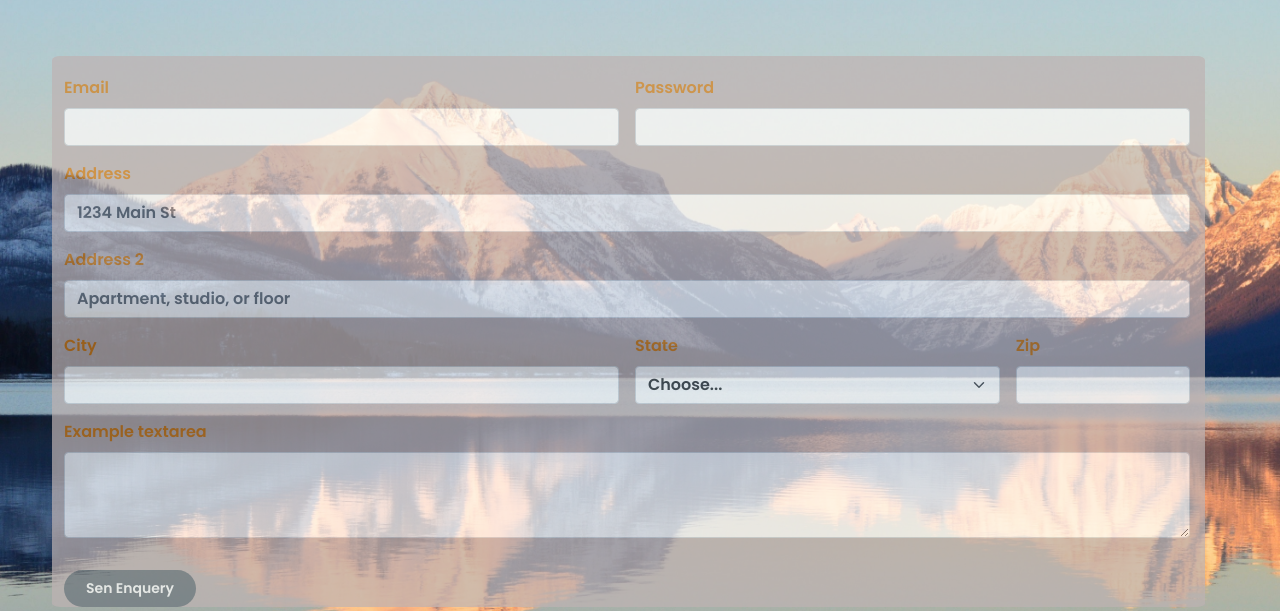
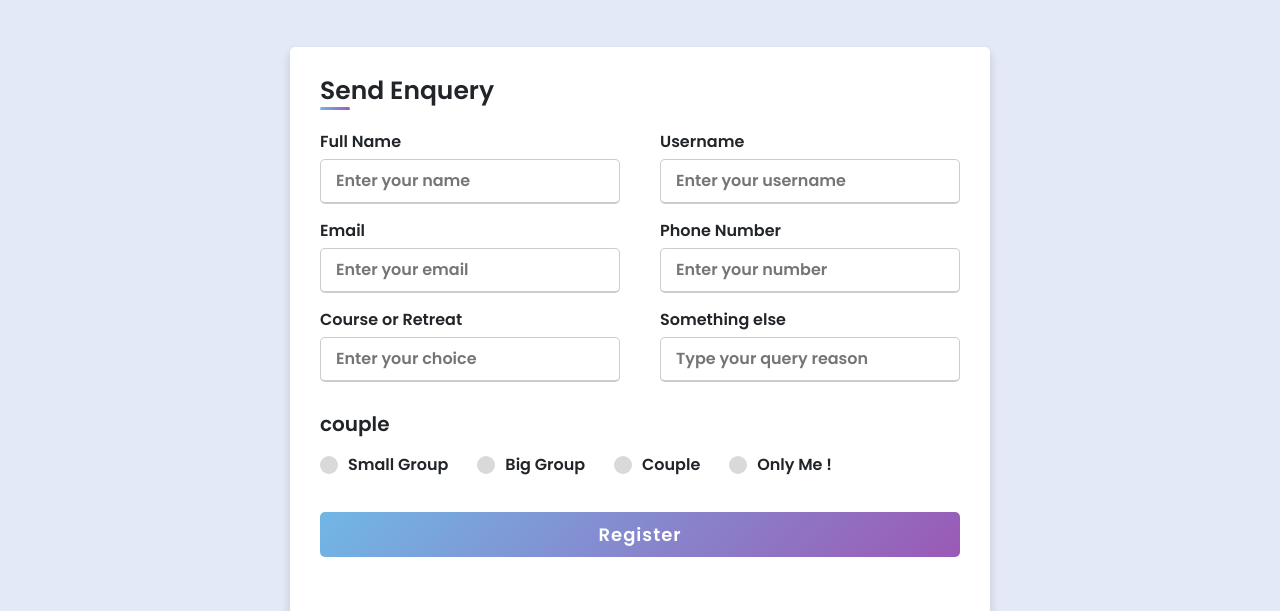
Before and after one commit to Manuperezro/The-Climbing-Club-MS2, a plain HTML site: page enquiries.html in a window 1280 px wide. Shown: the part 73-684 px from the top of the page. Drawn offline with nearby package versions, Linux system fonts and the light colour scheme; files whose address does not match are found by name.

Commit message:
Equery form changed

```diff
--- a/assets/css/style.css
+++ b/assets/css/style.css
@@ -9,6 +9,9 @@ body  {
 
 }
 
+footer {
+  height: 150px;
+}
 
 *{
   margin: 0;
@@ -522,6 +525,7 @@ span.fade{
 }
 
 /*Contact Section*/
+
 .contact{
   padding: 20px;
   text-align: center;
@@ -587,6 +591,8 @@ span.fade{
   color: #393838;
   display: inline;
   position: relative;
+  background-color: #CCC;
+  text-align: center;
 
 }
 
@@ -642,13 +648,14 @@ li {
   margin: auto;
   overflow: hidden;
   padding:0 20px;
-  color: #393838;
+  color: #585454;
 
 }
 
 .retreat-info-row{
 padding-top: 50px;
 }
+
 .sections-h1-retreats {
   color: #bdb2b2;
 }
@@ -760,87 +767,137 @@ padding-top: 50px;
 
 /*Enquery*/
 
-.Enquery-image  {
+.container{
+  max-width: 700px;
+  width: 100%;
+  background-color: #fff;
+  padding: 25px 30px;
+  border-radius: 5px;
+  box-shadow: 0 5px 10px rgba(0,0,0,0.15);
+  margin-top: 120px;
+}
+.container .title{
+  font-size: 25px;
+  font-weight: 500;
   position: relative;
-  bottom: 80%;
-  font-size: 50px;
-  color: rgb(255, 255, 255);
-  padding-left: 5%;
-  padding-top: 5%;
 }
-
-.row-enquery{
-  padding-bottom: 20%;
+.container .title::before{
+  content: "";
+  position: absolute;
+  left: 0;
+  bottom: 0;
+  height: 3px;
+  width: 30px;
+  border-radius: 5px;
+  background: linear-gradient(135deg, #71b7e6, #9b59b6);
 }
-
-
-.innerEnquery{
-  margin: auto;
-  overflow: hidden;
-  padding:0 20px;
-  color: #ffffff;
-
+.content form .user-details{
+  display: flex;
+  flex-wrap: wrap;
+  justify-content: space-between;
+  margin: 20px 0 12px 0;
 }
-
-/* .sections-h1-enquery {
-  color: #393838;
-  background: url(././images/newsletter.jpg) no-repeat center center scroll;
+form .user-details .input-box{
+  margin-bottom: 15px;
+  width: calc(100% / 2 - 20px);
+}
+form .input-box span.details{
+  display: block;
+  font-weight: 500;
+  margin-bottom: 5px;
+}
+.user-details .input-box input{
+  height: 45px;
   width: 100%;
-  height: 100%;
-  background-size: cover;
-  position: relative;
-  z-index: 100;
-  bottom: 80%;
-  font-size: 50px;
-  color: rgb(255, 255, 255);
-  padding-left: 5%;
-  padding-top: 5%;
-  text-align: center;
-} */
-
-.sections-h1-enquery h1{
-  padding-bottom: -25px;
+  outline: none;
+  font-size: 16px;
+  border-radius: 5px;
+  padding-left: 15px;
+  border: 1px solid #ccc;
+  border-bottom-width: 2px;
+  transition: all 0.3s ease;
 }
-
-.col-enquery {
-  font-size: medium;
-  flex: 90%;
-  box-sizing: border-box;
-  color: #d37e17;
-  border-radius: 0.7%;
-  padding-right: 15px;
-  padding-top: 20px;
-  background-color: rgb(190, 179, 179);
-  opacity: 0.7;
-  margin-top: -95px;
-  height: 100%;
-  margin-right: 75px;
-  margin-bottom: 30px;
+.user-details .input-box input:focus,
+.user-details .input-box input:valid{
+  border-color: #9b59b6;
 }
-
-.form-control{
-  opacity: 10.5;
-
+ form .gender-details .gender-title{
+  font-size: 20px;
+  font-weight: 500;
+ }
+ form .category{
+   display: flex;
+   width: 80%;
+   margin: 14px 0 ;
+   justify-content: space-between;
+ }
+ form .category label{
+   display: flex;
+   align-items: center;
+   cursor: pointer;
+ }
+ form .category label .dot{
+  height: 18px;
+  width: 18px;
+  border-radius: 50%;
+  margin-right: 10px;
+  background: #d9d9d9;
+  border: 5px solid transparent;
+  transition: all 0.3s ease;
 }
-.button2 {
-  outline: none;
-  border: none;
-  color: rgb(255, 255, 255);
-  padding: 8px 22px;
-  border-radius: 20px;
-  font-size: 14px;
-  transition: all 0.3s ease;
-  cursor: pointer;
-
+ #dot-1:checked ~ .category label .one,
+ #dot-2:checked ~ .category label .two,
+ #dot-3:checked ~ .category label .three{
+   background: #9b59b6;
+   border-color: #d9d9d9;
+ }
+ form input[type="radio"]{
+   display: none;
+ }
+ form .button{
+   height: 45px;
+   margin: 35px 0
+ }
+ form .button input{
+   height: 100%;
+   width: 100%;
+   border-radius: 5px;
+   border: none;
+   color: #fff;
+   font-size: 18px;
+   font-weight: 500;
+   letter-spacing: 1px;
+   cursor: pointer;
+   transition: all 0.3s ease;
+   background: linear-gradient(135deg, #71b7e6, #9b59b6);
+ }
+ form .button input:hover{
+  /* transform: scale(0.99); */
+  background: linear-gradient(-135deg, #71b7e6, #9b59b6);
+  }
+ @media(max-width: 584px){
+ .container{
+  max-width: 100%;
 }
-
-.button2 button:hover{
-  background: #eb6d05;
-}
-
-.form-control{
-  opacity: 100;
-
+form .user-details .input-box{
+    margin-bottom: 15px;
+    width: 100%;
+  }
+  form .category{
+    width: 100%;
+  }
+  .content form .user-details{
+    max-height: 300px;
+    overflow-y: scroll;
+  }
+  .user-details::-webkit-scrollbar{
+    width: 5px;
+  }
+  }
+  @media(max-width: 459px){
+  .container .content .category{
+    flex-direction: column;
+  }
 }
 
 /*Media Queries*/
--- a/enquiries.html
+++ b/enquiries.html
@@ -82,66 +82,68 @@
 
 <!--Enquery Section-->
 
-<section id="hero-outer">
-
-  <div class="box">
-      <img src="assets/css/images/enquery3.jpg" alt="climber shape in the sunset" data-ride="carousel">
+<section>
+  <div class="container">
+    <div class="title">Send Enquery</div>
+    <div class="content">
+      <form action="#">
+        <div class="user-details">
+          <div class="input-box">
+            <span class="details">Full Name</span>
+            <input type="text" placeholder="Enter your name" required>
+          </div>
+          <div class="input-box">
+            <span class="details">Username</span>
+            <input type="text" placeholder="Enter your username" required>
+          </div>
+          <div class="input-box">
+            <span class="details">Email</span>
+            <input type="text" placeholder="Enter your email" required>
+          </div>
+          <div class="input-box">
+            <span class="details">Phone Number</span>
+            <input type="text" placeholder="Enter your number" required>
+          </div>
+          <div class="input-box">
+            <span class="details">Course or Retreat</span>
+            <input type="text" placeholder="Enter your choice" required>
+          </div>
+          <div class="input-box">
+            <span class="details">Something else</span>
+            <input type="text" placeholder="Type your query reason" required>
+          </div>
+        </div>
+        <div class="gender-details">
+          <input type="radio" name="gender" id="dot-1">
+          <input type="radio" name="gender" id="dot-2">
+          <input type="radio" name="gender" id="dot-3">
+          <span class="gender-title">couple</span>
+          <div class="category">
+            <label for="dot-1">
+            <span class="dot one"></span>
+            <span class="gender">Small Group</span>
+          </label>
+          <label for="dot-2">
+            <span class="dot two"></span>
+            <span class="gender">Big Group</span>
+          </label>
+          <label for="dot-3">
+            <span class="dot three"></span>
+            <span class="gender">Couple</span>
+            </label>
+            <label for="dot-3">
+              <span class="dot three"></span>
+              <span class="gender">Only Me !</span>
+              </label>
+          </div>
+        </div>
+        <div class="button">
+          <input type="submit" value="Register">
+        </div>
+      </form>
+    </div>
   </div>
 
-  <div class="container-fluid Enquery-image">
-   <div class="row row-enquery">
-    <div class= "col col-enquery">
-    <div class="col-12">
-     <div class="cover-text">
-      <form class="row g-3">
-        <div class="col-md-6">
-          <label for="inputEmail4" class="form-label">Email</label>
-          <input type="email" class="form-control" id="inputEmail4">
-        </div>
-        <div class="col-md-6">
-          <label for="inputPassword4" class="form-label">Password</label>
-          <input type="password" class="form-control" id="inputPassword4">
-        </div>
-        <div class="col-12">
-          <label for="inputAddress" class="form-label">Address</label>
-          <input type="text" class="form-control" id="inputAddress" placeholder="1234 Main St">
-        </div>
-        <div class="col-12">
-          <label for="inputAddress2" class="form-label">Address 2</label>
-          <input type="text" class="form-control" id="inputAddress2" placeholder="Apartment, studio, or floor">
-        </div>
-        <div class="col-md-6">
-          <label for="inputCity" class="form-label">City</label>
-          <input type="text" class="form-control" id="inputCity">
-        </div>
-        <div class="col-md-4">
-          <label for="inputState" class="form-label">State</label>
-          <select id="inputState" class="form-select">
-            <option selected>Choose...</option>
-            <option>...</option>
-          </select>
-        </div>
-        <div class="col-md-2">
-          <label for="inputZip" class="form-label">Zip</label>
-          <input type="text" class="form-control" id="inputZip">
-        </div>
-        <div class="mb-3">
-          <label for="exampleFormControlTextarea1" class="form-label">Example textarea</label>
-          <textarea class="form-control" id="exampleFormControlTextarea1" rows="3"></textarea>
-        </div>
-        <div class="col-12">
-          <a href="" target="_blank"><button type="button-card" class="btn btn-secondary button2">Sen Enquery</button></a>
-        </div>
-      </form>
-      <!-- <div class="button1">
-       <button type="button" class="btn btn-secondary">Discover more</button>
-     </div> -->
-      </div>
-     </div>
-     </div>
-     </div>
-    </div>
-  </div>
 </section>
 
 <!-- End of Signup section-->
```
Also changed, not shown: retreats.html (+2 -2 lines).
